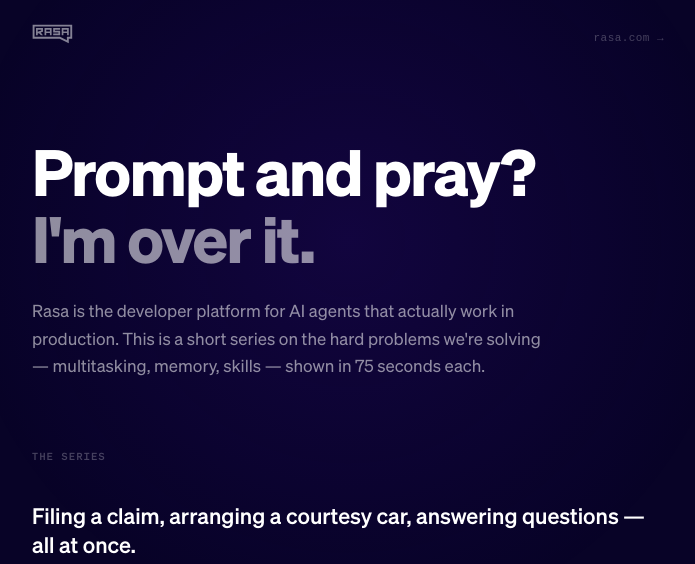
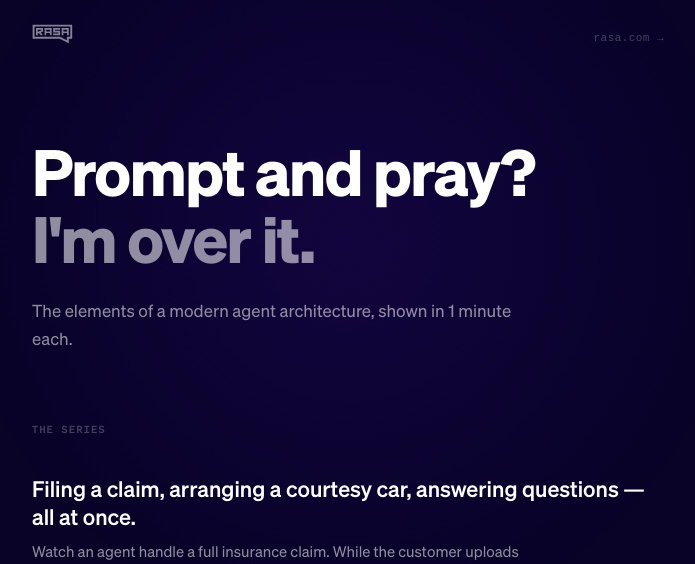
Before and after one commit to RasaHQ/video-test, a website: page index.html in a window 1280 px wide. Shown: the top 564 px of the page, without its empty margins (292-987 px from the left). Drawn offline with Linux system fonts and the light colour scheme; a web font is replaced by a local one.

Commit message:
copyedit

```diff
--- a/index.html
+++ b/index.html
@@ -830,7 +830,7 @@
         <span class="dim">I'm over it.</span>
       </h1>
       <p class="hero-body">
-        Rasa is the developer platform for AI agents that actually work in production. This is a short series on the hard problems we're solving — multitasking, memory, skills — shown in 75 seconds each.
+        The elements of a modern agent architecture, shown in 1 minute each.
       </p>
     </section>
 
```
